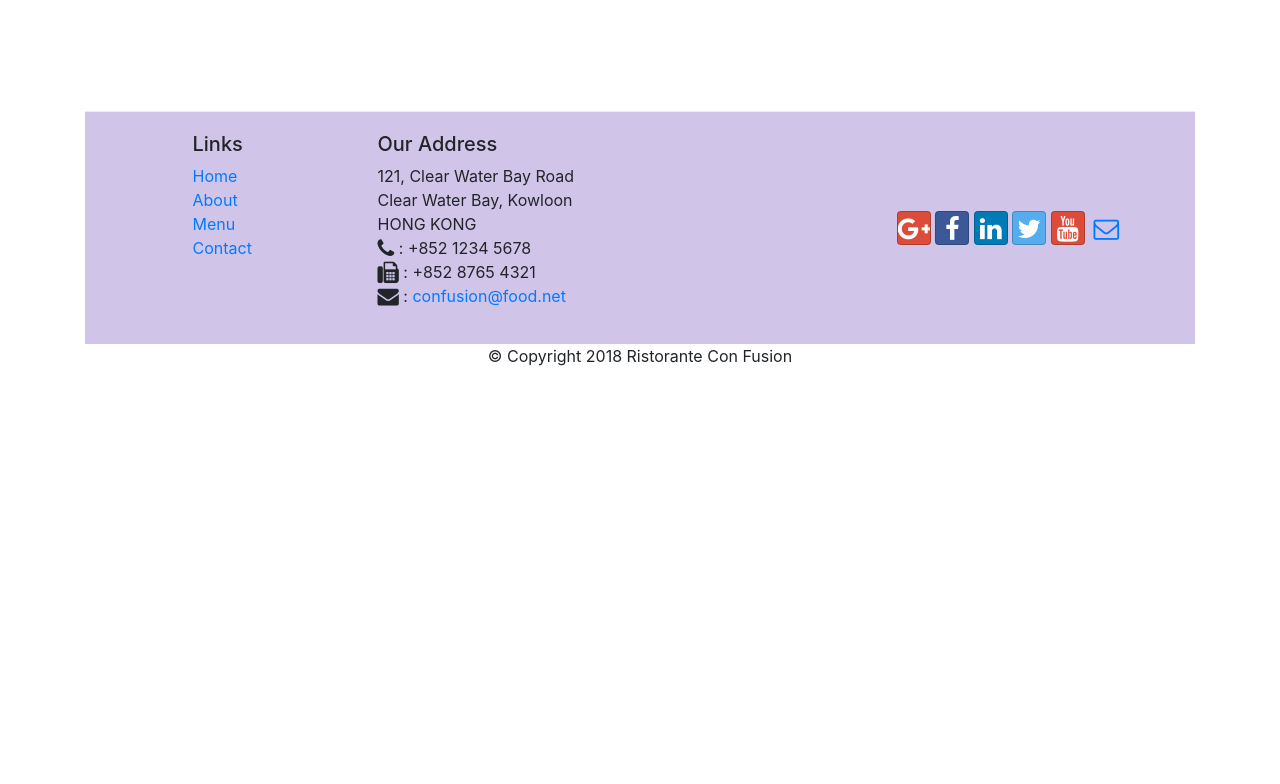
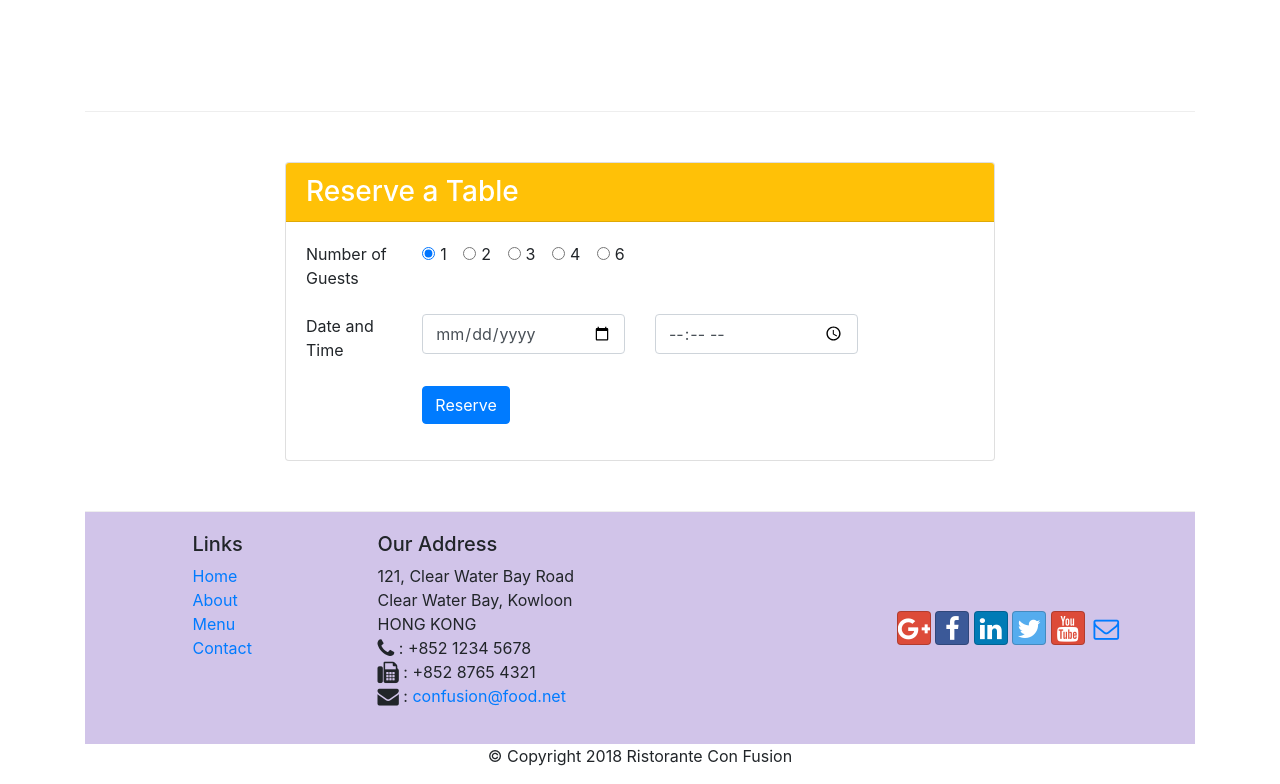
Before and after one commit to alihammoud17/Front-End-Web-UI-Frameworks-and-Tools-Bootstrap-4, a website: page index.html in a window 1280 px wide. Shown: the part 1422-2206 px from the top of the page. Before the commit the page ends 1806 px from the top, so only its background shows below. Drawn offline with nearby package versions, Linux system fonts and the light colour scheme.

Commit message:
Week 2 assignement done

```diff
--- a/index.html
+++ b/index.html
@@ -47,8 +47,11 @@
                     <h1>Ristorante con Fusion </h1>
                     <p>We take inspiration from the World's best cuisines, and create a unique fusion experience. Our lipsmacking creations will tickle your culinary senses!</p>
                 </div>
-                <div class="col-12 col-sm align-self-center">
+                <div class="col-12 col-sm-3 align-self-center">
                     <img src="img/logo.png" class="img-fluid" alt="">
+                </div>
+                <div class="col-12 mt-5 mt-sm-0 col-sm text-center align-self-center">
+                    <a role="button" class="btn btn-sm btn-warning" href="#reservation">Reserve Table</a>
                 </div>
             </div>
         </div>
@@ -80,11 +83,11 @@
             </div>
             <div class="col col-sm col-md">
                 <div class="media">
-                    <img class="d-flex mr-3 img-thumbnail align-self-center" src="img/buffet.png" alt="buffet">
                     <div class="media-body">
-                        <h2 class="mt-0">Weekend Grand Buffet</h2>
+                        <h2 class="mt-0">Weekend Grand Buffet <span class="badge badge-danger">NEW</span></h2>
                         <p>Featuring mouthwatering combinations with a choice of five different salads, six enticing appetizers, six main entrees and five choicest desserts. Free flowing bubbly and soft drinks. All for just $19.99 per person </p>
                     </div>
+                    <img class="d-flex mr-3 img-thumbnail align-self-center" src="img/buffet.png" alt="buffet">
                 </div>
 
             </div>
@@ -105,6 +108,56 @@
                     </div>
                 </div>
 
+            </div>
+        </div>
+        <div class="row row-content justify-content-center" id="reservation">
+            <div class="col-12 col-sm-8">
+                <div class="card">
+                    <h3 class="card-header bg-warning text-white">Reserve a Table</h3>
+                    <div class="card-body">
+                        <form>
+                            <div class="form-group row">
+                                <label class="col-12 col-sm-2">Number of Guests</label>
+                                <div class="col">
+                                  <div class="form-check form-check-inline">
+                                    <input class="form-check-input" type="radio" name="inlineRadioOptions" id="one_guest_radio" value="one" checked>
+                                    <label class="form-check-label" for="one_guest_radio">1</label>
+                                 </div>
+                                 <div class="form-check form-check-inline">
+                                   <input class="form-check-input" type="radio" name="inlineRadioOptions" id="two_guest_radio" value="two">
+                                   <label class="form-check-label" for="two_guest_radio">2</label>
+                                 </div>
+                                 <div class="form-check form-check-inline">
+                                   <input class="form-check-input" type="radio" name="inlineRadioOptions" id="three_guest_radio" value="three">
+                                   <label class="form-check-label" for="three_guest_radio">3</label>
+                                 </div>
+                                 <div class="form-check form-check-inline">
+                                   <input class="form-check-input" type="radio" name="inlineRadioOptions" id="four_guest_radio" value="four">
+                                   <label class="form-check-label" for="four_guest_radio">4</label>
+                                 </div>
+                                 <div class="form-check form-check-inline">
+                                   <input class="form-check-input" type="radio" name="inlineRadioOptions" id="six_guest_radio" value="six">
+                                   <label class="form-check-label" for="six_guest_radio">6</label>
+                                 </div>
+                                </div>
+                            </div>
+                            <div class="form-group row">
+                              <label class="col-12 col-sm-2">Date and Time</label>
+                              <div class="col-12 col-sm-4">
+                                <input type="date" class="form-control" id="date" placeholder="Date">
+                              </div>
+                              <div class="col-12 col-sm-4">
+                                <input type="time" class="form-control" id="time" placeholder="Time">
+                              </div>
+                            </div>
+                            <div class="form-group row">
+                              <div class="col offset-0 offset-sm-2">
+                                <button type="submit" class="btn btn-primary">Reserve</button>
+                              </div>
+                            </div>
+                        </form>
+                    </div>
+                </div>
             </div>
         </div>
     </div>
```
